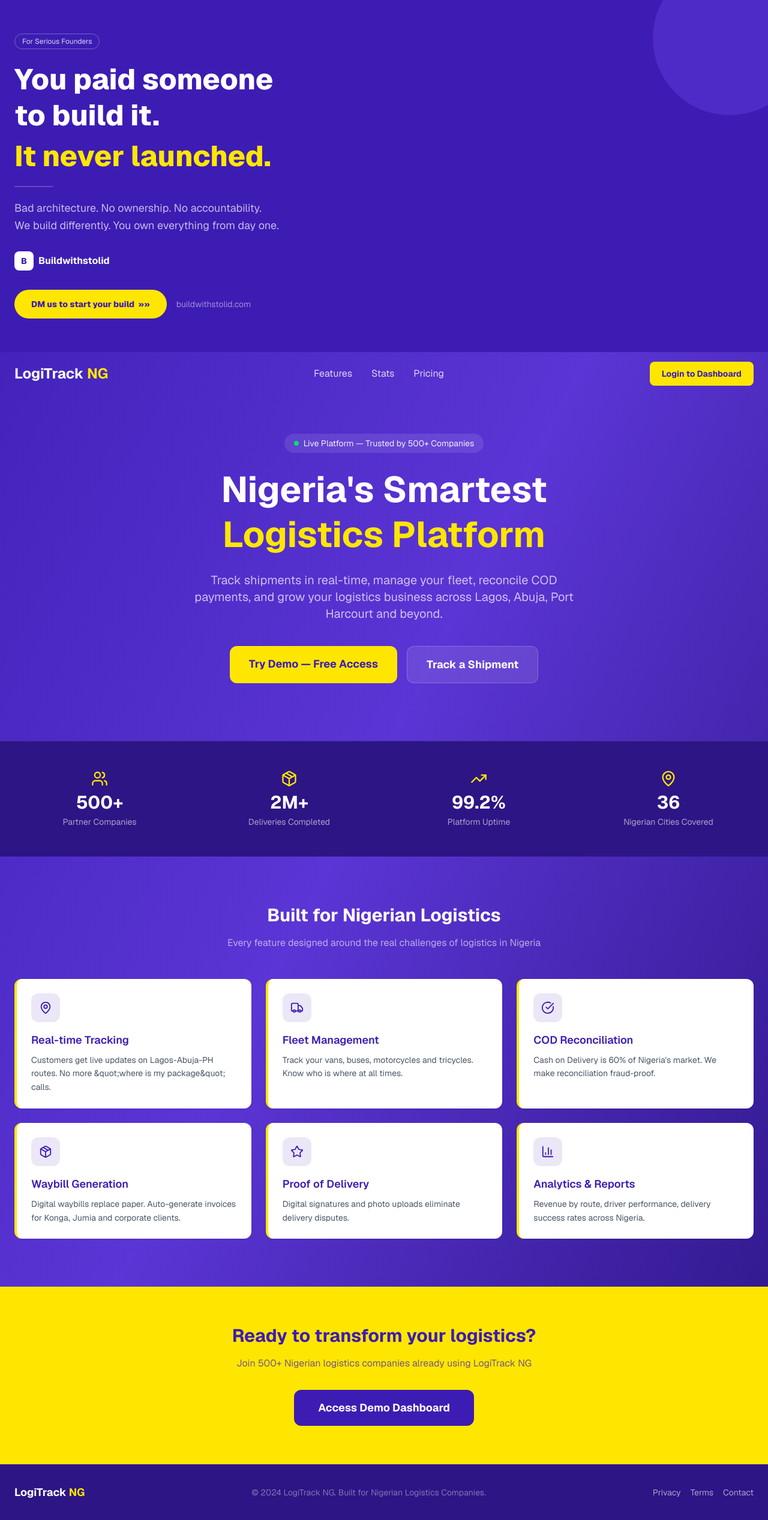
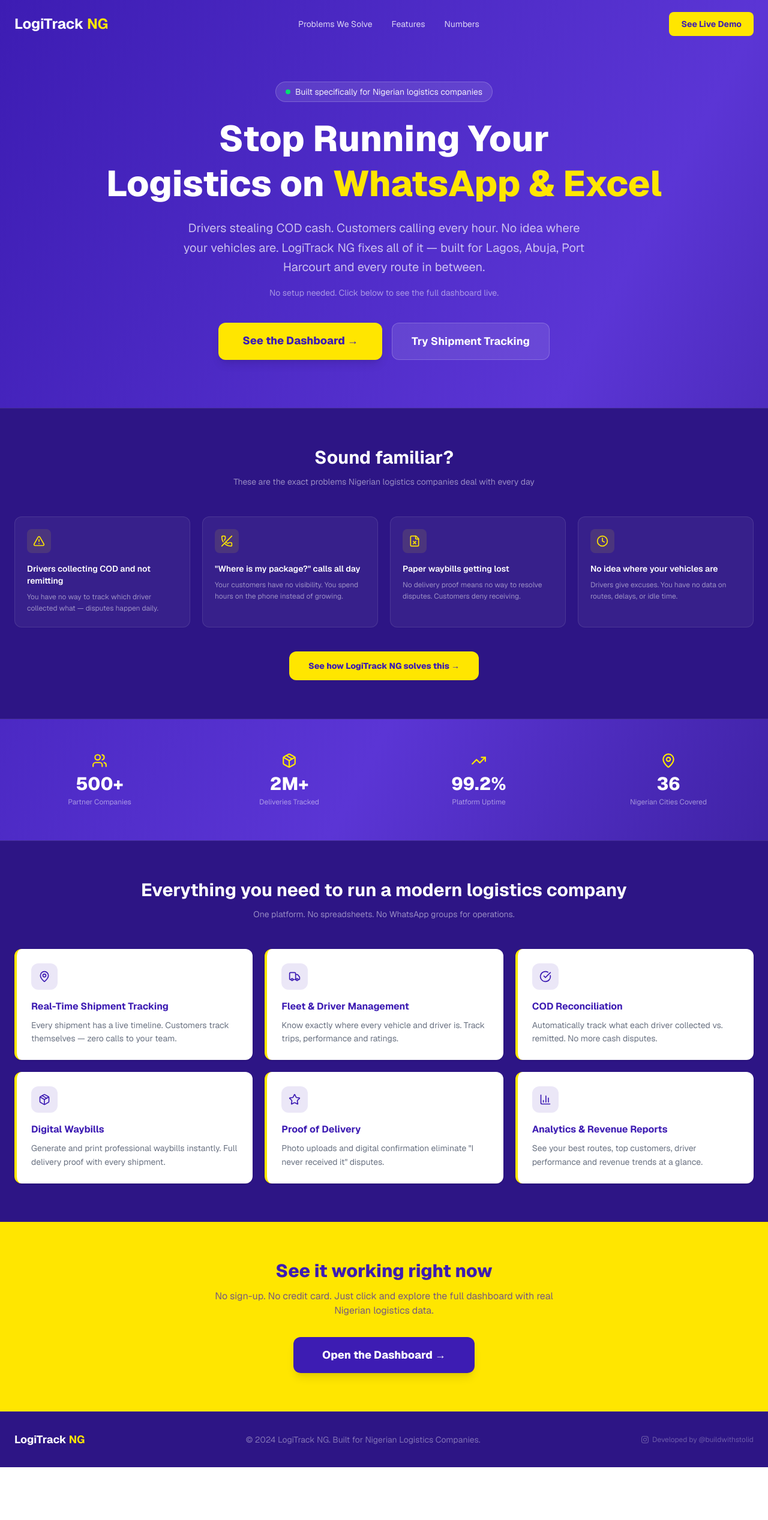
Before and after one commit to stolid14/logistic-dashboard, a Next.js app: page / in a window 1280 px wide. Shown: the whole page at 60% size. After the commit the page ends 2446 px from the top, so only its background shows below. Built offline with nearby package versions, Linux system fonts and the light colour scheme.

Commit message:
fix: replace brand ad with logistics pain point copy, keep subtle dev credit in footer

```diff
--- a/app/page.tsx
+++ b/app/page.tsx
@@ -1,171 +1,159 @@
 import Link from 'next/link';
-import { Package, MapPin, TrendingUp, CheckCircle, Star, Truck, Users, BarChart3 } from 'lucide-react';
+import { Package, MapPin, TrendingUp, CheckCircle, Star, Truck, Users, BarChart3, AlertTriangle, PhoneOff, FileX, Clock } from 'lucide-react';
 
 export default function LandingPage() {
   return (
     <div className="min-h-screen bg-gradient-to-br from-[#3d1cb3] via-[#5b35d5] to-[#2d1585]">
 
-      {/* Buildwithstolid Brand Banner */}
-      <div className="relative bg-[#3d1cb3] overflow-hidden">
-        {/* decorative circle top right */}
-        <div className="absolute -top-16 -right-16 w-64 h-64 rounded-full bg-[#5b35d5] opacity-60" />
-        <div className="relative max-w-7xl mx-auto px-6 py-10 md:py-14">
-          {/* Tag */}
-          <div className="inline-flex items-center border border-white/30 text-white/80 text-xs px-3 py-1 rounded-full mb-5">
-            For Serious Founders
-          </div>
-          {/* Headline */}
-          <h2 className="text-3xl md:text-5xl font-extrabold text-white leading-tight mb-2">
-            You paid someone<br />to build it.
-          </h2>
-          <h2 className="text-3xl md:text-5xl font-extrabold text-[#ffe600] leading-tight mb-5">
-            It never launched.
-          </h2>
-          {/* Divider */}
-          <div className="w-16 h-0.5 bg-white/20 mb-5" />
-          {/* Subtext */}
-          <p className="text-white/70 text-base md:text-lg mb-7 max-w-xl leading-relaxed">
-            Bad architecture. No ownership. No accountability.<br />
-            We build differently. You own everything from day one.
-          </p>
-          {/* Brand logo row */}
-          <div className="flex items-center gap-2 mb-8">
-            <div className="w-8 h-8 bg-white rounded-lg flex items-center justify-center">
-              <span className="text-[#3d1cb3] font-extrabold text-sm">B</span>
-            </div>
-            <span className="text-white font-bold text-base">Buildwithstolid</span>
-          </div>
-          {/* CTA + website row */}
-          <div className="flex flex-col sm:flex-row items-start sm:items-center gap-4">
-            <a
-              href="https://instagram.com/buildwithstolid"
-              target="_blank"
-              rel="noopener noreferrer"
-              className="bg-[#ffe600] hover:bg-[#f5dc00] text-[#3d1cb3] font-extrabold px-7 py-3.5 rounded-full text-sm transition-all duration-200"
-            >
-              DM us to start your build &nbsp;&raquo;&raquo;
-            </a>
-            <a
-              href="https://buildwithstolid.com"
-              target="_blank"
-              rel="noopener noreferrer"
-              className="text-white/50 text-sm hover:text-white transition-colors"
-            >
-              buildwithstolid.com
-            </a>
-          </div>
-        </div>
-      </div>
-
       {/* Navbar */}
-      <nav className="flex items-center justify-between px-6 py-4 max-w-7xl mx-auto">
+      <nav className="flex items-center justify-between px-6 py-5 max-w-7xl mx-auto">
         <div className="text-2xl font-bold text-white">
           LogiTrack <span className="text-[#ffe600]">NG</span>
         </div>
-        <div className="hidden md:flex items-center gap-8 text-white/80">
+        <div className="hidden md:flex items-center gap-8 text-white/80 text-sm">
+          <a href="#pain-points" className="hover:text-white transition-colors">Problems We Solve</a>
           <a href="#features" className="hover:text-white transition-colors">Features</a>
-          <a href="#stats" className="hover:text-white transition-colors">Stats</a>
-          <a href="#pricing" className="hover:text-white transition-colors">Pricing</a>
+          <a href="#stats" className="hover:text-white transition-colors">Numbers</a>
         </div>
         <Link
           href="/dashboard"
           className="bg-[#ffe600] hover:bg-[#f5dc00] text-[#3d1cb3] px-5 py-2.5 rounded-lg font-bold transition-all duration-200 text-sm"
         >
-          Login to Dashboard
+          See Live Demo
         </Link>
       </nav>
 
       {/* Hero */}
-      <div className="max-w-7xl mx-auto px-6 pt-16 pb-24 text-center">
-        <div className="inline-flex items-center gap-2 bg-white/10 text-white/90 px-4 py-1.5 rounded-full text-sm mb-6">
+      <div className="max-w-7xl mx-auto px-6 pt-14 pb-20 text-center">
+        <div className="inline-flex items-center gap-2 bg-white/10 text-white/90 px-4 py-1.5 rounded-full text-sm mb-6 border border-white/20">
           <span className="w-2 h-2 bg-green-400 rounded-full animate-pulse" />
-          Live Platform — Trusted by 500+ Companies
+          Built specifically for Nigerian logistics companies
         </div>
-        <h1 className="text-4xl md:text-6xl font-bold text-white mb-6 leading-tight">
-          Nigeria&apos;s Smartest<br />
-          <span className="text-[#ffe600]">Logistics Platform</span>
+        <h1 className="text-4xl md:text-6xl font-extrabold text-white mb-5 leading-tight">
+          Stop Running Your<br />Logistics on <span className="text-[#ffe600]">WhatsApp & Excel</span>
         </h1>
-        <p className="text-xl text-white/70 mb-10 max-w-2xl mx-auto">
-          Track shipments in real-time, manage your fleet, reconcile COD payments, and grow your logistics business across Lagos, Abuja, Port Harcourt and beyond.
+        <p className="text-lg md:text-xl text-white/70 mb-4 max-w-2xl mx-auto leading-relaxed">
+          Drivers stealing COD cash. Customers calling every hour. No idea where your vehicles are.
+          LogiTrack NG fixes all of it — built for Lagos, Abuja, Port Harcourt and every route in between.
         </p>
+        <p className="text-white/50 text-sm mb-10">No setup needed. Click below to see the full dashboard live.</p>
         <div className="flex flex-col sm:flex-row gap-4 justify-center">
           <Link
             href="/dashboard"
-            className="bg-[#ffe600] hover:bg-[#f5dc00] text-[#3d1cb3] px-8 py-4 rounded-xl font-bold text-lg transition-all duration-200"
+            className="bg-[#ffe600] hover:bg-[#f5dc00] text-[#3d1cb3] px-10 py-4 rounded-xl font-extrabold text-lg transition-all duration-200 shadow-lg"
           >
-            Try Demo — Free Access
+            See the Dashboard →
           </Link>
           <Link
             href="/tracking"
             className="bg-white/10 hover:bg-white/20 text-white px-8 py-4 rounded-xl font-bold text-lg transition-all duration-200 border border-white/20"
           >
-            Track a Shipment
+            Try Shipment Tracking
           </Link>
         </div>
       </div>
 
+      {/* Pain Points */}
+      <div id="pain-points" className="bg-[#2d1585] border-y border-white/10 py-16">
+        <div className="max-w-7xl mx-auto px-6">
+          <h2 className="text-2xl md:text-3xl font-bold text-white text-center mb-3">
+            Sound familiar?
+          </h2>
+          <p className="text-white/50 text-center text-sm mb-12">These are the exact problems Nigerian logistics companies deal with every day</p>
+          <div className="grid md:grid-cols-2 lg:grid-cols-4 gap-5">
+            {[
+              { icon: AlertTriangle, title: 'Drivers collecting COD and not remitting', desc: 'You have no way to track which driver collected what — disputes happen daily.' },
+              { icon: PhoneOff, title: '"Where is my package?" calls all day', desc: 'Your customers have no visibility. You spend hours on the phone instead of growing.' },
+              { icon: FileX, title: 'Paper waybills getting lost', desc: 'No delivery proof means no way to resolve disputes. Customers deny receiving.' },
+              { icon: Clock, title: 'No idea where your vehicles are', desc: 'Drivers give excuses. You have no data on routes, delays, or idle time.' },
+            ].map((pain) => {
+              const Icon = pain.icon;
+              return (
+                <div key={pain.title} className="bg-white/5 border border-white/10 rounded-xl p-5 hover:bg-white/10 transition-all duration-200">
+                  <div className="w-10 h-10 bg-[#ffe600]/10 rounded-lg flex items-center justify-center mb-4">
+                    <Icon className="text-[#ffe600]" size={20} />
+                  </div>
+                  <h3 className="text-white font-semibold text-sm mb-2">{pain.title}</h3>
+                  <p className="text-white/50 text-xs leading-relaxed">{pain.desc}</p>
+                </div>
+              );
+            })}
+          </div>
+          <div className="text-center mt-10">
+            <Link
+              href="/dashboard"
+              className="inline-block bg-[#ffe600] hover:bg-[#f5dc00] text-[#3d1cb3] px-8 py-3.5 rounded-xl font-extrabold text-sm transition-all duration-200"
+            >
+              See how LogiTrack NG solves this →
+            </Link>
+          </div>
+        </div>
+      </div>
+
       {/* Stats */}
-      <div id="stats" className="bg-[#2d1585] border-t border-white/10">
-        <div className="max-w-7xl mx-auto px-6 py-12 grid grid-cols-2 md:grid-cols-4 gap-8">
+      <div id="stats" className="max-w-7xl mx-auto px-6 py-14 grid grid-cols-2 md:grid-cols-4 gap-8">
         {[
           { label: 'Partner Companies', value: '500+', icon: Users },
-            { label: 'Deliveries Completed', value: '2M+', icon: Package },
+          { label: 'Deliveries Tracked', value: '2M+', icon: Package },
           { label: 'Platform Uptime', value: '99.2%', icon: TrendingUp },
           { label: 'Nigerian Cities Covered', value: '36', icon: MapPin },
         ].map((stat) => {
           const Icon = stat.icon;
           return (
             <div key={stat.label} className="text-center">
-                <Icon className="mx-auto mb-2 text-[#ffe600]" size={28} />
-                <div className="text-3xl font-bold text-white">{stat.value}</div>
-                <div className="text-white/60 text-sm mt-1">{stat.label}</div>
+              <Icon className="mx-auto mb-2 text-[#ffe600]" size={26} />
+              <div className="text-3xl font-extrabold text-white">{stat.value}</div>
+              <div className="text-white/50 text-xs mt-1">{stat.label}</div>
+            </div>
+          );
+        })}
+      </div>
+
+      {/* Features */}
+      <div id="features" className="bg-[#2d1585] border-t border-white/10">
+        <div className="max-w-7xl mx-auto px-6 py-16">
+          <h2 className="text-2xl md:text-3xl font-bold text-white text-center mb-3">
+            Everything you need to run a modern logistics company
+          </h2>
+          <p className="text-white/50 text-center text-sm mb-12 max-w-xl mx-auto">
+            One platform. No spreadsheets. No WhatsApp groups for operations.
+          </p>
+          <div className="grid md:grid-cols-2 lg:grid-cols-3 gap-5">
+            {[
+              { icon: MapPin, title: 'Real-Time Shipment Tracking', desc: 'Every shipment has a live timeline. Customers track themselves — zero calls to your team.' },
+              { icon: Truck, title: 'Fleet & Driver Management', desc: 'Know exactly where every vehicle and driver is. Track trips, performance and ratings.' },
+              { icon: CheckCircle, title: 'COD Reconciliation', desc: 'Automatically track what each driver collected vs. remitted. No more cash disputes.' },
+              { icon: Package, title: 'Digital Waybills', desc: 'Generate and print professional waybills instantly. Full delivery proof with every shipment.' },
+              { icon: Star, title: 'Proof of Delivery', desc: 'Photo uploads and digital confirmation eliminate "I never received it" disputes.' },
+              { icon: BarChart3, title: 'Analytics & Revenue Reports', desc: 'See your best routes, top customers, driver performance and revenue trends at a glance.' },
+            ].map((feat) => {
+              const Icon = feat.icon;
+              return (
+                <div key={feat.title} className="bg-white rounded-xl p-6 border-l-4 border-[#ffe600] hover:shadow-xl transition-all duration-200 shadow-sm">
+                  <div className="w-11 h-11 bg-[#3d1cb3]/10 rounded-xl flex items-center justify-center mb-4">
+                    <Icon className="text-[#3d1cb3]" size={20} />
+                  </div>
+                  <h3 className="text-[#3d1cb3] font-bold text-base mb-2">{feat.title}</h3>
+                  <p className="text-gray-500 text-sm leading-relaxed">{feat.desc}</p>
                 </div>
               );
             })}
           </div>
         </div>
-
-      {/* Features */}
-      <div id="features" className="max-w-7xl mx-auto px-6 py-20">
-        <h2 className="text-3xl font-bold text-white text-center mb-4">
-          Built for Nigerian Logistics
-        </h2>
-        <p className="text-white/60 text-center mb-12 max-w-xl mx-auto">
-          Every feature designed around the real challenges of logistics in Nigeria
-        </p>
-        <div className="grid md:grid-cols-2 lg:grid-cols-3 gap-6">
-          {[
-            { icon: MapPin, title: 'Real-time Tracking', desc: 'Customers get live updates on Lagos-Abuja-PH routes. No more &quot;where is my package&quot; calls.' },
-            { icon: Truck, title: 'Fleet Management', desc: 'Track your vans, buses, motorcycles and tricycles. Know who is where at all times.' },
-            { icon: CheckCircle, title: 'COD Reconciliation', desc: 'Cash on Delivery is 60% of Nigeria\'s market. We make reconciliation fraud-proof.' },
-            { icon: Package, title: 'Waybill Generation', desc: 'Digital waybills replace paper. Auto-generate invoices for Konga, Jumia and corporate clients.' },
-            { icon: Star, title: 'Proof of Delivery', desc: 'Digital signatures and photo uploads eliminate delivery disputes.' },
-            { icon: BarChart3, title: 'Analytics & Reports', desc: 'Revenue by route, driver performance, delivery success rates across Nigeria.' },
-          ].map((feat) => {
-            const Icon = feat.icon;
-            return (
-              <div key={feat.title} className="bg-white rounded-xl p-6 border-l-4 border-[#ffe600] hover:shadow-xl transition-all duration-200 shadow-sm">
-                <div className="w-12 h-12 bg-[#3d1cb3]/10 rounded-xl flex items-center justify-center mb-4">
-                  <Icon className="text-[#3d1cb3]" size={22} />
-                </div>
-                <h3 className="text-[#3d1cb3] font-semibold text-lg mb-2">{feat.title}</h3>
-                <p className="text-gray-600 text-sm leading-relaxed">{feat.desc}</p>
-              </div>
-            );
-          })}
-        </div>
       </div>
 
-      {/* CTA */}
+      {/* Final CTA */}
       <div className="bg-[#ffe600] py-16">
-        <div className="max-w-3xl mx-auto px-6 text-center">
-          <h2 className="text-3xl font-bold text-[#3d1cb3] mb-4">Ready to transform your logistics?</h2>
-          <p className="text-[#3d1cb3]/70 mb-8">Join 500+ Nigerian logistics companies already using LogiTrack NG</p>
+        <div className="max-w-2xl mx-auto px-6 text-center">
+          <h2 className="text-3xl font-extrabold text-[#3d1cb3] mb-3">See it working right now</h2>
+          <p className="text-[#3d1cb3]/70 mb-8 text-base">
+            No sign-up. No credit card. Just click and explore the full dashboard with real Nigerian logistics data.
+          </p>
           <Link
             href="/dashboard"
-            className="bg-[#3d1cb3] hover:bg-[#2d1585] text-white px-10 py-4 rounded-xl font-bold text-lg transition-all duration-200 inline-block"
+            className="bg-[#3d1cb3] hover:bg-[#2d1585] text-white px-12 py-4 rounded-xl font-extrabold text-lg transition-all duration-200 inline-block shadow-lg"
           >
-            Access Demo Dashboard
+            Open the Dashboard →
           </Link>
         </div>
       </div>
@@ -174,13 +162,19 @@ export default function LandingPage() {
       <footer className="bg-[#2d1585] border-t border-white/10 py-8">
         <div className="max-w-7xl mx-auto px-6 flex flex-col md:flex-row items-center justify-between gap-4">
           <div className="text-white font-bold text-lg">LogiTrack <span className="text-[#ffe600]">NG</span></div>
-          <div className="text-white/40 text-sm">
-            © 2024 LogiTrack NG. Built for Nigerian Logistics Companies.
-          </div>
-          <div className="flex gap-4 text-white/60 text-sm">
-            <a href="#" className="hover:text-white">Privacy</a>
-            <a href="#" className="hover:text-white">Terms</a>
-            <a href="#" className="hover:text-white">Contact</a>
+          <div className="text-white/40 text-sm">© 2024 LogiTrack NG. Built for Nigerian Logistics Companies.</div>
+          <div className="flex items-center gap-1.5">
+            <svg xmlns="http://www.w3.org/2000/svg" width="12" height="12" viewBox="0 0 24 24" fill="currentColor" className="text-white/30">
+              <path d="M12 2.163c3.204 0 3.584.012 4.85.07 3.252.148 4.771 1.691 4.919 4.919.058 1.265.069 1.645.069 4.849 0 3.205-.012 3.584-.069 4.849-.149 3.225-1.664 4.771-4.919 4.919-1.266.058-1.644.07-4.85.07-3.204 0-3.584-.012-4.849-.07-3.26-.149-4.771-1.699-4.919-4.92-.058-1.265-.07-1.644-.07-4.849 0-3.204.013-3.583.07-4.849.149-3.227 1.664-4.771 4.919-4.919 1.266-.057 1.645-.069 4.849-.069zm0-2.163c-3.259 0-3.667.014-4.947.072-4.358.2-6.78 2.618-6.98 6.98-.059 1.281-.073 1.689-.073 4.948 0 3.259.014 3.668.072 4.948.2 4.358 2.618 6.78 6.98 6.98 1.281.058 1.689.072 4.948.072 3.259 0 3.668-.014 4.948-.072 4.354-.2 6.782-2.618 6.979-6.98.059-1.28.073-1.689.073-4.948 0-3.259-.014-3.667-.072-4.947-.196-4.354-2.617-6.78-6.979-6.98-1.281-.059-1.69-.073-4.949-.073zm0 5.838c-3.403 0-6.162 2.759-6.162 6.162s2.759 6.163 6.162 6.163 6.162-2.759 6.162-6.163c0-3.403-2.759-6.162-6.162-6.162zm0 10.162c-2.209 0-4-1.79-4-4 0-2.209 1.791-4 4-4s4 1.791 4 4c0 2.21-1.791 4-4 4zm6.406-11.845c-.796 0-1.441.645-1.441 1.44s.645 1.44 1.441 1.44c.795 0 1.439-.645 1.439-1.44s-.644-1.44-1.439-1.44z"/>
+            </svg>
+            <a
+              href="https://instagram.com/buildwithstolid"
+              target="_blank"
+              rel="noopener noreferrer"
+              className="text-white/30 hover:text-white/60 text-xs transition-colors"
+            >
+              Developed by @buildwithstolid
+            </a>
           </div>
         </div>
       </footer>
```
Lines whose indentation alone changed are shown as unchanged.
